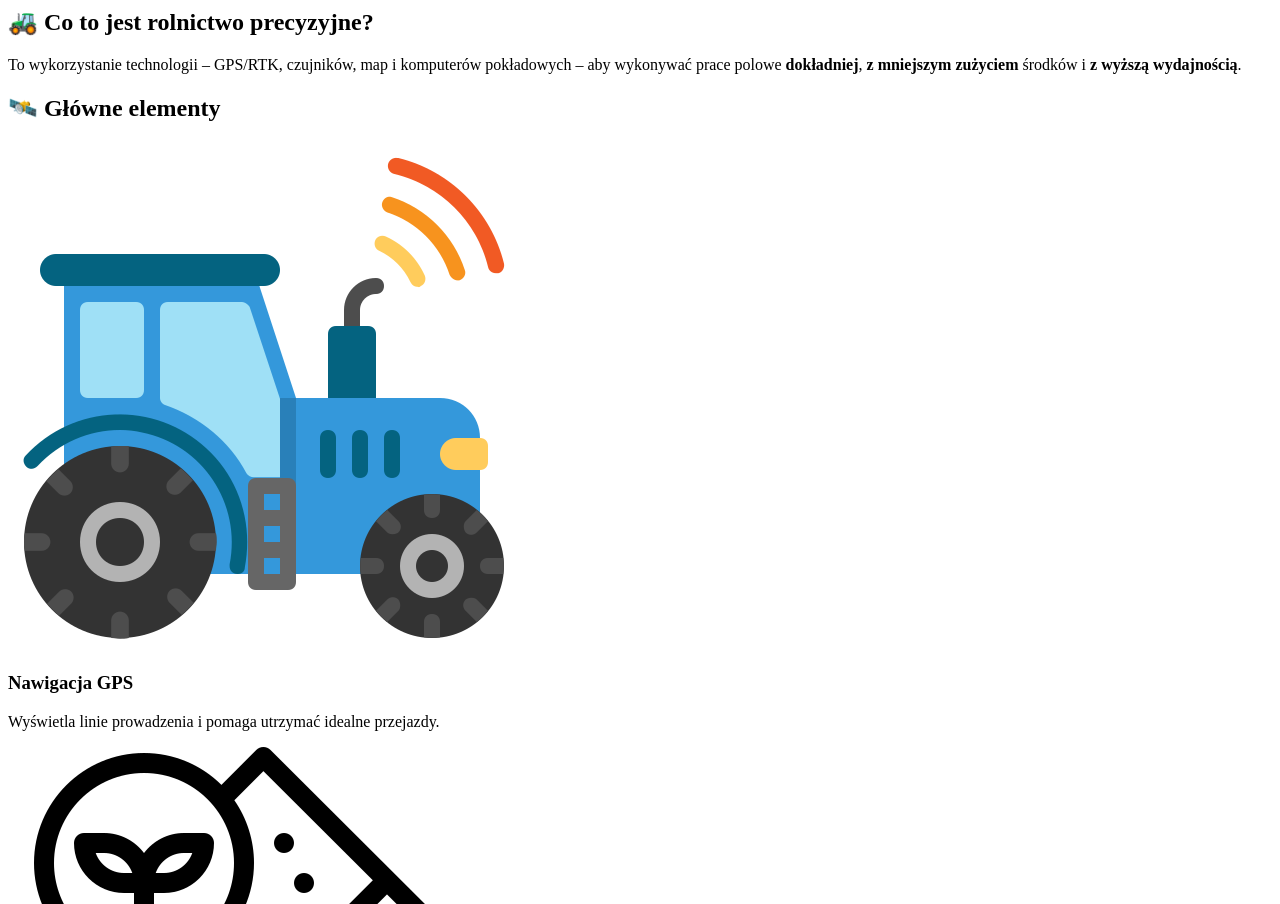
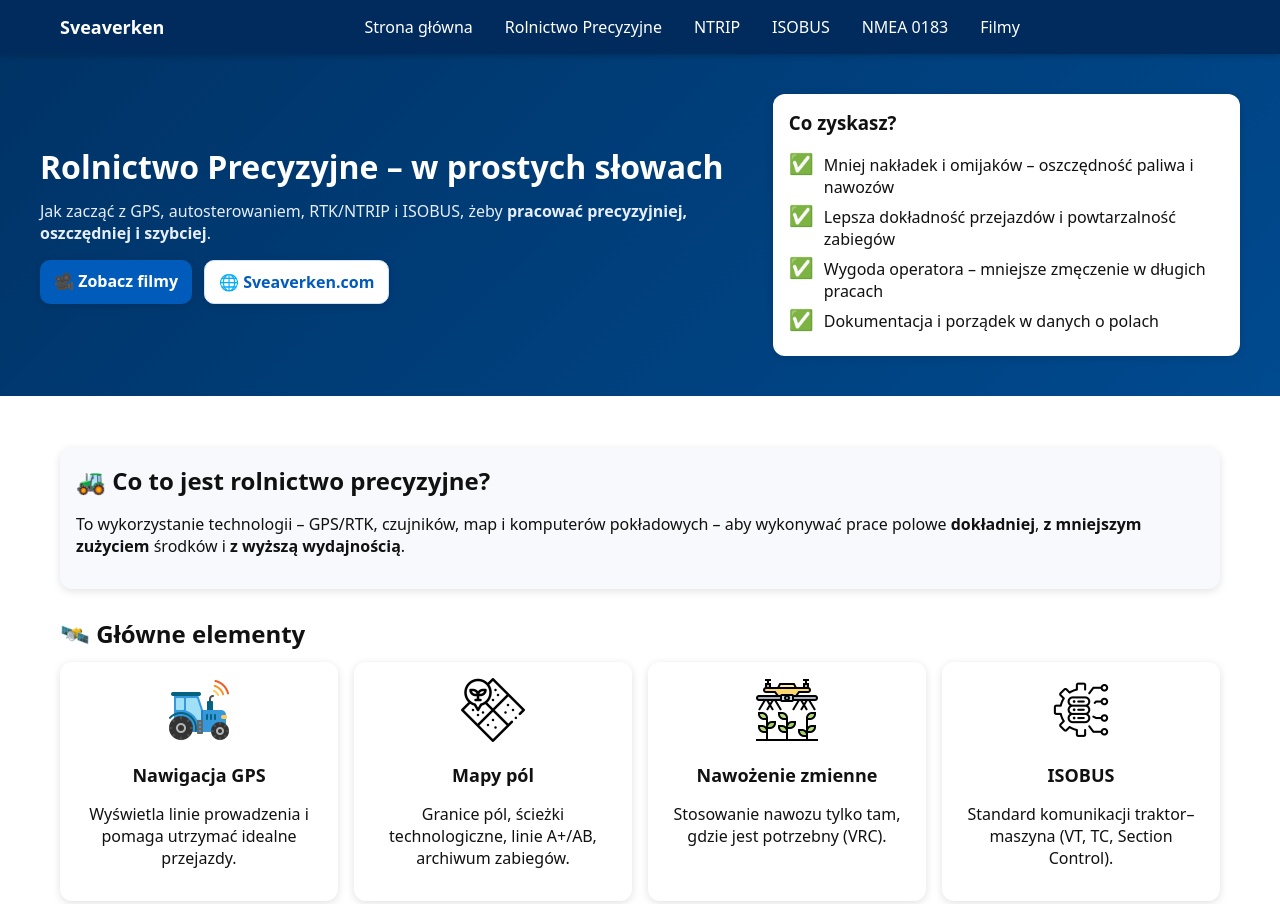
Before and after one commit to MariuszNi/svearolnik, a plain HTML site: page precision.html in a window 1280 px wide. Shown: the top 904 px of the page. Drawn offline with Linux system fonts and the light colour scheme.

Commit message:
Update precision.html

```diff
--- a/precision.html
+++ b/precision.html
@@ -1,3 +1,11 @@
+<!DOCTYPE html>
+<html lang="pl">
+<head>
+  <meta charset="UTF-8" />
+  <title>Rolnictwo Precyzyjne – Wprowadzenie | Sveaverken</title>
+  <meta name="viewport" content="width=device-width, initial-scale=1" />
+  <meta name="description" content="Proste wprowadzenie do rolnictwa precyzyjnego dla początkujących: GPS, autosterowanie, ISOBUS, RTK/NTRIP, mapy pól i praktyczne korzyści." />
+
   <!-- Google Translate -->
   <script type="text/javascript" src="//translate.google.com/translate_a/element.js?cb=googleTranslateElementInit" defer></script>
   <script>
@@ -12,6 +20,110 @@
       } catch(e) {}
     }
   </script>
+
+  <style>
+    :root{
+      --brand:#002b5c;
+      --brand-2:#003366;
+      --text:#111;
+      --muted:#666;
+      --bg:#fff;
+      --card:#f7f9fc;
+      --shadow:0 2px 8px rgba(0,0,0,.12);
+      --radius:12px;
+      --accent:#005bbb;
+    }
+    *{box-sizing:border-box}
+    html{scroll-behavior:smooth}
+    body{margin:0; font-family:system-ui,-apple-system,Segoe UI,Roboto,Ubuntu,Cantarell,Noto Sans,Helvetica,Arial,sans-serif; color:var(--text); background:var(--bg);}
+    a{color:var(--accent); text-decoration:none}
+    a:hover{text-decoration:underline}
+    nav{background:var(--brand); position:sticky; top:0; z-index:1000; box-shadow:0 2px 6px rgba(0,0,0,.2);}
+    .nav-inner{max-width:1200px; margin:0 auto; display:flex; gap:16px; align-items:center; padding:10px 20px; flex-wrap:wrap;}
+    .brand{color:#fff; font-weight:700; font-size:18px; margin-right:auto}
+    nav a{color:#fff; text-decoration:none; padding:6px 8px; border-radius:8px}
+    nav a:focus-visible, nav a:hover{text-decoration:underline; outline:none}
+    #google_translate_element{margin-left:auto}
+
+    header{background:linear-gradient(135deg,var(--brand-2),#004a8f); color:#fff; padding:40px 20px}
+    .hero{max-width:1200px; margin:0 auto; display:grid; grid-template-columns:1.2fr .8fr; gap:32px; align-items:center}
+    .hero h1{margin:0 0 12px; font-size:32px}
+    .hero p{margin:0 0 16px; color:#e6eef9}
+    .hero .card{background:#fff; color:#111}
+
+    main{max-width:1200px; margin:0 auto; padding:24px 20px}
+    section{margin:28px 0}
+    h2{margin:0 0 12px; font-size:24px}
+    .muted{color:var(--muted)}
+    .card{background:var(--card); border-radius:var(--radius); box-shadow:var(--shadow); padding:16px;}
+    .grid{display:grid; gap:16px}
+    .grid-2{grid-template-columns:repeat(2,minmax(240px,1fr))}
+    .grid-3{grid-template-columns:repeat(3,minmax(220px,1fr))}
+    .grid-4{grid-template-columns:repeat(4,minmax(200px,1fr))}
+    @media (max-width:900px){.hero{grid-template-columns:1fr}.grid-4{grid-template-columns:repeat(2,minmax(200px,1fr))}.grid-3{grid-template-columns:repeat(2,minmax(200px,1fr))}}
+    @media (max-width:600px){.grid-2,.grid-3,.grid-4{grid-template-columns:1fr}}
+
+    .feature{background:#fff; border-radius:12px; padding:16px; text-align:center; box-shadow:var(--shadow); transition:transform .2s ease, box-shadow .2s ease;}
+    .feature:hover{transform:translateY(-4px); box-shadow:0 4px 14px rgba(0,0,0,.2);}
+    .feature img{
+      width:64px;
+      height:64px;
+      object-fit:contain;
+      margin-bottom:10px;
+      max-width:100%;
+    }
+    .feature h3{margin:6px 0 8px; font-size:18px}
+
+    .bullet-ok{display:flex; gap:10px; align-items:flex-start; margin:8px 0}
+    .bullet-ok span{font-size:20px; line-height:1}
+
+    .cta{display:flex; gap:12px; flex-wrap:wrap; margin-top:12px}
+    .btn{display:inline-block; background:var(--accent); color:#fff; padding:10px 14px; border-radius:10px; font-weight:600; box-shadow:var(--shadow)}
+    .btn:focus-visible{outline:3px solid #99c2ff}
+    .btn.secondary{background:#fff; color:var(--accent); border:1px solid #cfe2ff}
+
+    details{background:#fff; border-radius:10px; padding:12px 14px; box-shadow:var(--shadow)}
+    summary{cursor:pointer; font-weight:600}
+    summary:focus-visible{outline:3px solid #99c2ff}
+
+    footer{padding:24px 20px; text-align:center; color:var(--muted)}
+  </style>
+</head>
+<body>
+  <!-- Nawigacja -->
+  <nav>
+    <div class="nav-inner">
+      <div class="brand">Sveaverken</div>
+      <a href="index.html">Strona główna</a>
+      <a href="precision.html" aria-current="page">Rolnictwo Precyzyjne</a>
+      <a href="NTRIP.html">NTRIP</a>
+      <a href="isobus.html">ISOBUS</a>
+      <a href="nmea.html">NMEA 0183</a>
+      <a href="Videos.html">Filmy</a>
+      <div id="google_translate_element"></div>
+    </div>
+  </nav>
+
+  <header>
+    <div class="hero">
+      <div>
+        <h1>Rolnictwo Precyzyjne – w prostych słowach</h1>
+        <p>Jak zacząć z GPS, autosterowaniem, RTK/NTRIP i ISOBUS, żeby <strong>pracować precyzyjniej, oszczędniej i szybciej</strong>.</p>
+        <div class="cta">
+          <a class="btn" href="Videos.html">🎥 Zobacz filmy</a>
+          <a class="btn secondary" href="https://www.sveaverken.com" target="_blank" rel="noopener">🌐 Sveaverken.com</a>
+        </div>
+      </div>
+      <div class="card">
+        <h3 style="margin-top:0">Co zyskasz?</h3>
+        <div class="bullet-ok"><span>✅</span><div>Mniej nakładek i omijaków – oszczędność paliwa i nawozów</div></div>
+        <div class="bullet-ok"><span>✅</span><div>Lepsza dokładność przejazdów i powtarzalność zabiegów</div></div>
+        <div class="bullet-ok"><span>✅</span><div>Wygoda operatora – mniejsze zmęczenie w długich pracach</div></div>
+        <div class="bullet-ok"><span>✅</span><div>Dokumentacja i porządek w danych o polach</div></div>
+      </div>
+    </div>
+  </header>
+
   <main>
     <!-- Czym jest RP -->
     <section class="card">
@@ -62,6 +174,8 @@
         <a class="btn secondary" href="nmea.html">📻 NMEA 0183 – podstawy</a>
       </div>
     </section>
+
+    <!-- ASG-EUPOS -->
     <section class="card">
       <h2>📡 ASG-EUPOS – darmowy RTK w Polsce</h2>
       <p>
@@ -114,42 +228,6 @@
         <li><a href="index.html#problemy">Rozwiązywanie problemów – cache, 4G, RTK</a></li>
       </ul>
     </section>
-
-    <!-- FAQ -->
-    <section>
-      <h2>❓ Częste pytania (FAQ)</h2>
-      <div class="grid grid-2">
-        <details>
-          <summary>Jaka dokładność jest potrzebna do siewu lub sadzenia?</summary>
-          <p>Do prac wymagających najwyższej precyzji polecamy korekcję <strong>RTK/NTRIP</strong> (dokładność rzędu 2–3 cm).</p>
-        </details>
-        <details>
-          <summary>Czy muszę mieć maszynę ISOBUS?</summary>
-          <p>Nie zawsze. Nawigacja i autosterowanie działają bez ISOBUS. ISOBUS daje dodatkowe korzyści: VT, TC, Section Control, VRC.</p>
-        </details>
-        <details>
-          <summary>Czy system działa na każdym traktorze?</summary>
-          <p>Tak – posiadamy rozwiązania dla wielu marek i modeli. Zobacz <em>Bibliotekę pojazdów</em> w materiałach F100 lub skontaktuj się z dealerem.</p>
-        </details>
-        <details>
-          <summary>Co to jest NTRIP?</summary>
-          <p>To sposób dostarczania poprawek RTK przez internet (GSM/4G). Zobacz stronę <a href="NTRIP.html">NTRIP – dostawcy w Europie</a>.</p>
-        </details>
-      </div>
-    </section>
-
-    <!-- Kontakt / Social -->
-    <section class="card">
-      <h2>🤝 Skontaktuj się lub śledź nas</h2>
-      <p>Masz pytania? Zajrzyj na stronę producenta lub nasze profile:</p>
-      <div class="cta" style="align-items:center">
-        <a class="btn" href="https://www.sveaverken.com" target="_blank" rel="noopener">🌐 Sveaverken.com</a>
-        <a class="btn secondary" href="https://www.facebook.com/SveaverkenAgriPolska/" target="_blank" rel="noopener">Facebook Polska</a>
-        <a class="btn secondary" href="https://www.facebook.com/sveaverkenglobal" target="_blank" rel="noopener">Facebook Global</a>
-        <a class="btn secondary" href="https://www.instagram.com/sveaverkenagripolska/" target="_blank" rel="noopener">Instagram Polska</a>
-        <a class="btn secondary" href="https://www.instagram.com/sveaverken.global?utm_source=ig_web_button_share_sheet&igsh=ZDNlZDc0MzIxNw==" target="_blank" rel="noopener">Instagram Global</a>
-      </div>
-    </section>
   </main>
 
   <footer>
```
Lines whose indentation alone changed are shown as unchanged.
